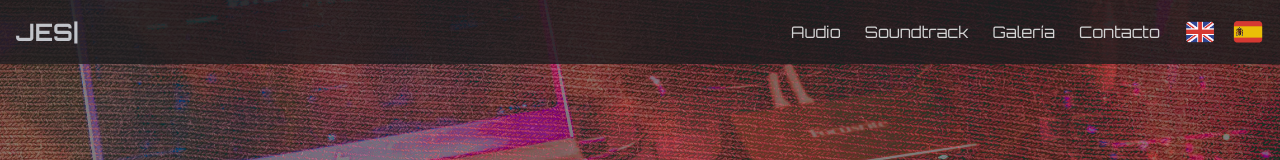
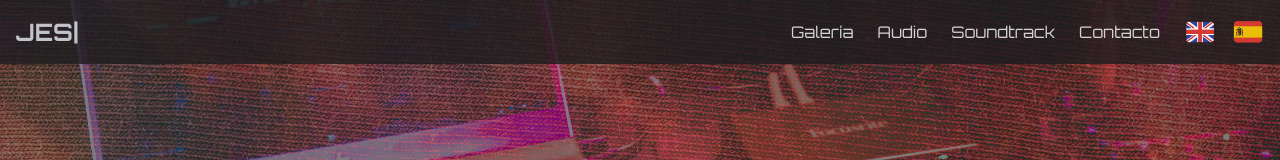
Before and after one commit to Jchock90/j3susM4ns1ll4, a React (Create React App) app: page / in a window 1280 px wide. Shown: the top 160 px of the page. Built offline with nearby package versions, Linux system fonts and the light colour scheme.

Commit message:
Actualicación NavBar

```diff
--- a/src/components/NavBar.jsx
+++ b/src/components/NavBar.jsx
@@ -27,9 +27,9 @@ const Navbar = () => {
           <Typewriter words={words} />
         </Link>
         <div className="hidden md:flex space-x-6 items-center">
+          <Link to="/gallery" className="text-lightGray hover:text-violet transition">{t('Galería')}</Link>
           <Link to="/" className="text-lightGray hover:text-violet transition">{t('Audio')}</Link>
           <Link to="/soundtrack" className="text-lightGray hover:text-violet transition">{t('Soundtrack')}</Link>
-          <Link to="/gallery" className="text-lightGray hover:text-violet transition">{t('Galería')}</Link>
           <Link to="/contact" className="text-lightGray hover:text-violet transition">{t('Contacto')}</Link>
 
           {/* Botones de selección de idioma */}
```
